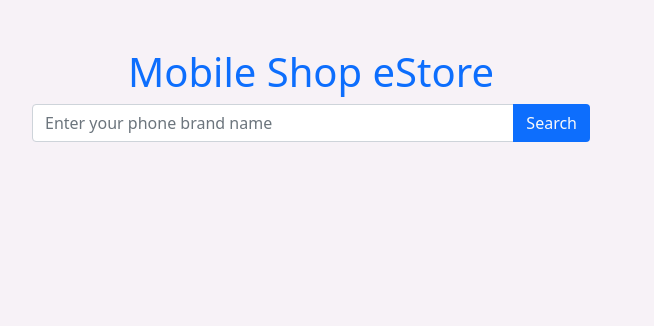
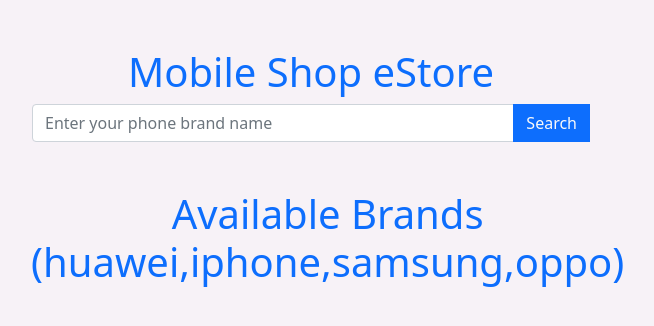
Before and after one commit to shakilahamed95/phone_finder, a plain HTML site: page index.html in a window 1280 px wide. Shown: the whole page, without its empty margins (329-983 px from the left). Drawn offline with nearby package versions, Linux system fonts and the light colour scheme.

Commit message:
available brand added

```diff
--- a/index.html
+++ b/index.html
@@ -21,11 +21,14 @@
         </section>
         <h1 class="text-center pt-5 text-primary">Mobile Shop eStore</h1>
         <div class="input-group mb-3 w-50 mx-auto">
-            <input id="search-field" type="text" class="form-control" placeholder="Enter your phone brand name"
+            <input id="search-field" type="text" class="form-control" placeholder="Enter your phone brand name "
                 aria-label="Recipient's username" aria-describedby="button-addon2">
             <button onclick="searchPhone()" class="btn btn-search bg-primary text-light" type="button"
                 id="button-addon2">Search</button>
+            <h1 class="text-center pt-5 text-primary">Available Brands (huawei,iphone,samsung,oppo)</h1>
         </div>
+
+
         <!-- error section of search  -->
         <h5 id="error" class="text-danger text-center"></h5>
     </header>
```
